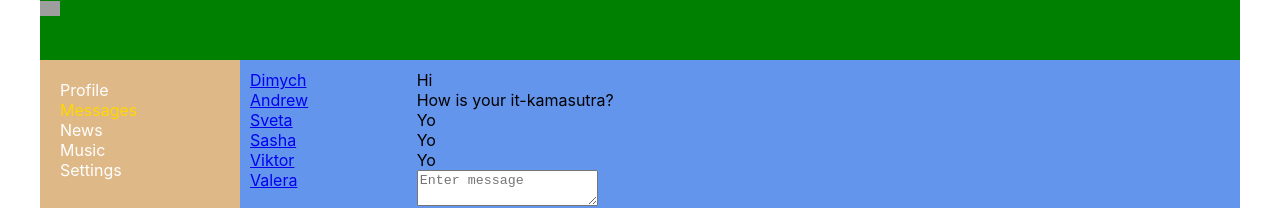
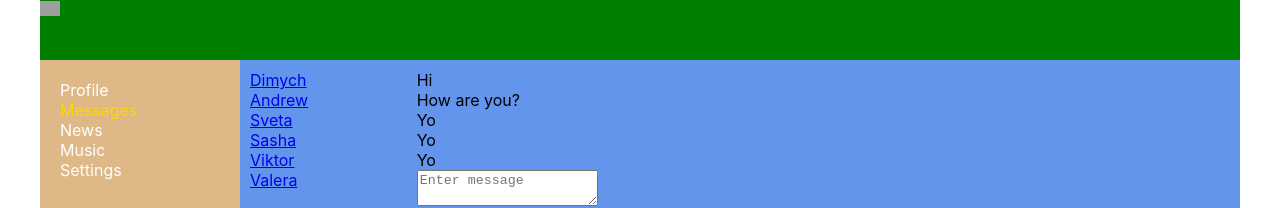
Before and after one commit to lu1dgy/react-blog, a React (Create React App) app: page /dialogs in a window 1280 px wide. Shown: the top 208 px of the page. Built offline with nearby package versions, Linux system fonts and the light colour scheme; grey boxes are pictures that could not be loaded.

Commit message:
fix reducers but they still to be refactored

```diff
--- a/src/components/Dialogs/DialogsContainer.jsx
+++ b/src/components/Dialogs/DialogsContainer.jsx
@@ -16,6 +16,7 @@ const DialogsContainer = () => {
 
   return (
     <Dialogs
+      newMessageText={dialogs.newMessageText}
       dialogs={dialogs}
       sendMessage={sendMessage}
       updateNewMessageText={updateNewMessageText}
@@ -24,27 +25,3 @@ const DialogsContainer = () => {
 }
 
 export default DialogsContainer
-
-// import { connect } from 'react-redux'
-// import { sendMessageCreator, updateNewMessageTextCreator } from '../../redux/reducers/dialogs'
-// import Dialogs from './Dialogs'
-
-// //It is legacy desision its better to use useSelector, but I learn it to support old apps
-// const mapStateToProps = (state) => {
-//   return {
-//     dialogs: state.dialogs,
-//   }
-// }
-// const mapDispatchToProps = (dispatch) => {
-//   return {
-//     sendMessage: () => {
-//       dispatch(sendMessageCreator())
-//     },
-//     updateNewMessageText: (text) => {
-//       dispatch(updateNewMessageTextCreator(text))
-//     },
-//   }
-// }
-// const DialogsContainer = connect(mapStateToProps, mapDispatchToProps)(Dialogs)
-
-// export default DialogsContainer
--- a/src/index.js
+++ b/src/index.js
@@ -9,7 +9,6 @@ import store from './redux/store'
 import App from './App'
 
 const root = ReactDOM.createRoot(document.getElementById('root'))
-let rerenderEntireTree = () => {
 root.render(
   <BrowserRouter>
     <Provider store={store}>
@@ -17,12 +16,5 @@ let rerenderEntireTree = () => {
     </Provider>
   </BrowserRouter>
 )
-}
-
-rerenderEntireTree()
-
-store.subscribe(() => {
-  rerenderEntireTree()
-})
 
 serviceWorker.unregister()
--- a/src/redux/reducers/dialogs.js
+++ b/src/redux/reducers/dialogs.js
@@ -12,7 +12,7 @@ const initialState = {
   ],
   messages: [
     { id: 1, message: 'Hi' },
-    { id: 2, message: 'How is your it-kamasutra?' },
+    { id: 2, message: 'How are you?' },
     { id: 3, message: 'Yo' },
     { id: 4, message: 'Yo' },
     { id: 5, message: 'Yo' },
@@ -22,14 +22,19 @@ const initialState = {
 
 export const dialogs = (state = initialState, action) => {
   switch (action.type) {
-    case UPDATE_NEW_MESSAGE_TEXT:
-      state.newMessageText = action.newText
-      return state
-    case SEND_MESSAGE:
-      const messageText = state.newMessageText
-      state.newMessageText = ''
-      state.messages.push({ id: 6, message: messageText })
-      return state
+    case UPDATE_NEW_MESSAGE_TEXT: {
+      const stateCopy = { ...state }
+      stateCopy.newMessageText = action.newText
+      return stateCopy
+    }
+    case SEND_MESSAGE: {
+      const stateCopy = { ...state }
+      const messageText = stateCopy.newMessageText
+      stateCopy.newMessageText = ''
+      stateCopy.messages = [...state.messages]
+      stateCopy.messages.push({ id: 6, message: messageText })
+      return stateCopy
+    }
     default:
       return state
   }
--- a/src/redux/reducers/profile.js
+++ b/src/redux/reducers/profile.js
@@ -13,18 +13,23 @@ const initialState = {
 
 export const profile = (state = initialState, action) => {
   switch (action.type) {
-    case ADD_POST:
+    case ADD_POST: {
       const newPost = {
         id: 5,
         message: state.newPostText,
         likesCount: 0,
       }
-      state.posts.push(newPost)
-      state.newPostText = ''
-      return state
-    case UPDATE_NEW_POST_TEXT:
-      state.newPostText = action.newText
-      return state
+      const stateCopy = { ...state }
+      stateCopy.posts = [...state.posts]
+      stateCopy.posts.push(newPost)
+      stateCopy.newPostText = ''
+      return stateCopy
+    }
+    case UPDATE_NEW_POST_TEXT: {
+      const stateCopy = { ...state }
+      stateCopy.newPostText = action.newText
+      return stateCopy
+    }
     default:
       return state
   }
```
Lines whose indentation alone changed are shown as unchanged.
